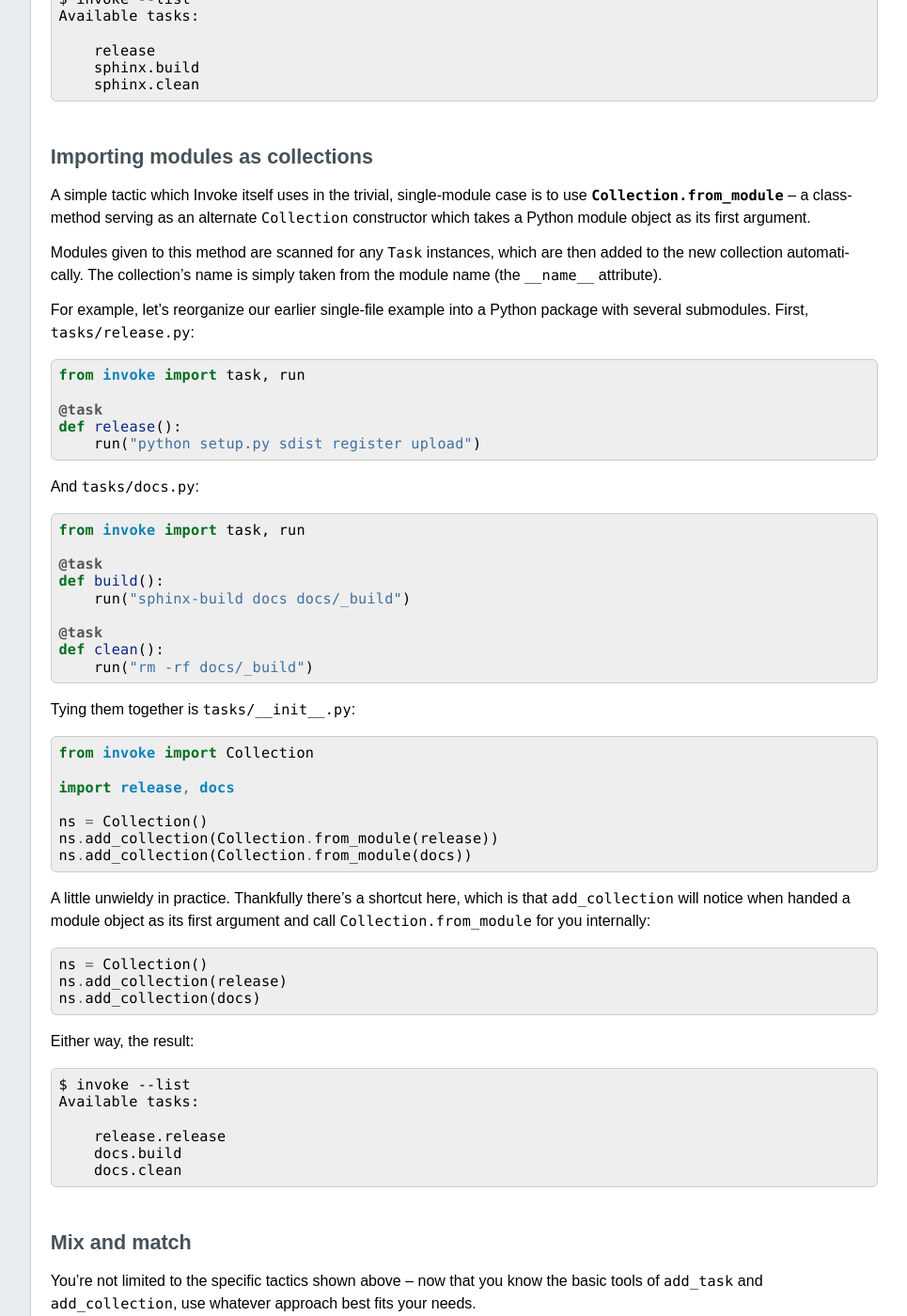
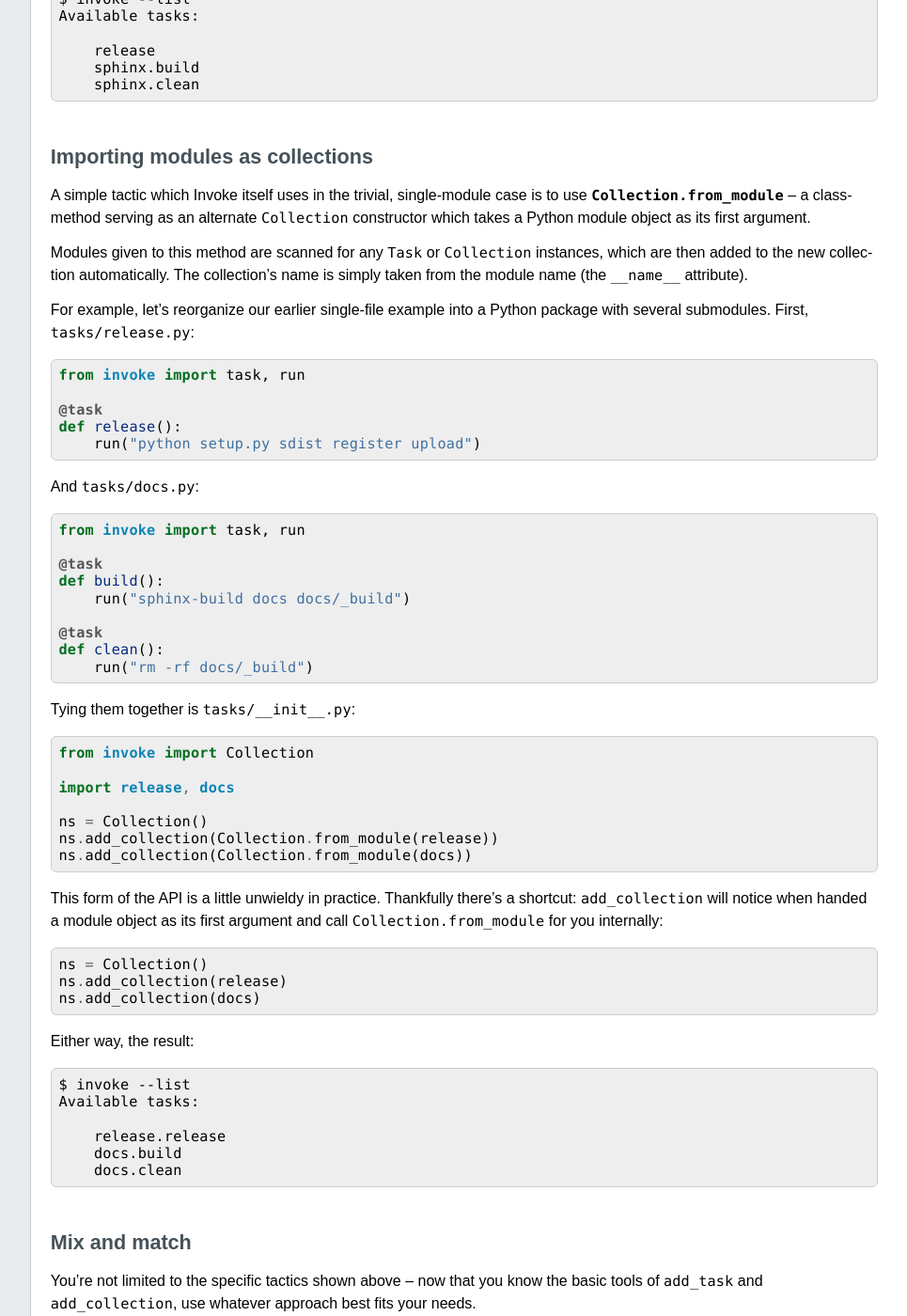
Before and after one commit to pyinvoke/invoke, a Sphinx documentation site: the page built from docs/concepts/namespaces.rst, in a window 1280 px wide and 1400 px high, scrolled down 2702 px. Shown: the whole window at 94% size, without its empty margins (224-1189 px from the left). Built offline with Sphinx 7.4.7, drawn with Linux system fonts in a browser that asks for light colours.

Commit message:
Shuffle responsibility from Loader to Collection

```diff
--- a/docs/concepts/namespaces.rst
+++ b/docs/concepts/namespaces.rst
@@ -148,9 +148,10 @@ case is to use `.Collection.from_module` -- a classmethod
 serving as an alternate ``Collection`` constructor which takes a Python module
 object as its first argument.
 
-Modules given to this method are scanned for any ``Task`` instances, which are
-then added to the new collection automatically.  The collection's name is
-simply taken from the module name (the ``__name__`` attribute).
+Modules given to this method are scanned for any ``Task`` or ``Collection``
+instances, which are then added to the new collection automatically.  The
+collection's name is simply taken from the module name (the ``__name__``
+attribute).
 
 For example, let's reorganize our earlier single-file example into a Python
 package with several submodules. First, ``tasks/release.py``::
@@ -183,9 +184,9 @@ Tying them together is ``tasks/__init__.py``::
     ns.add_collection(Collection.from_module(release))
     ns.add_collection(Collection.from_module(docs))
 
-A little unwieldy in practice. Thankfully there's a shortcut here, which is
-that ``add_collection`` will notice when handed a module object as its first
-argument and call ``Collection.from_module`` for you internally::
+This form of the API is a little unwieldy in practice. Thankfully there's a
+shortcut: ``add_collection`` will notice when handed a module object as its
+first argument and call ``Collection.from_module`` for you internally::
 
     ns = Collection()
     ns.add_collection(release)
```
Also changed, not shown: 2 other files.
